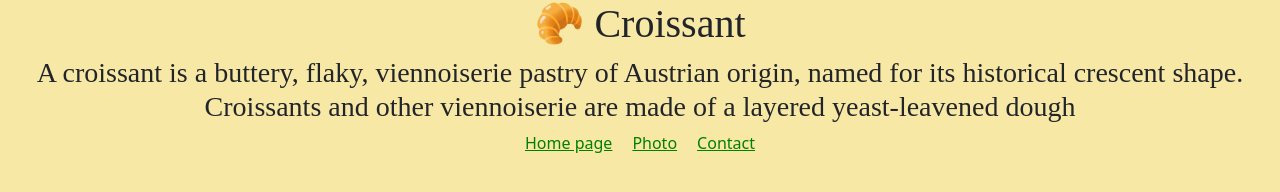
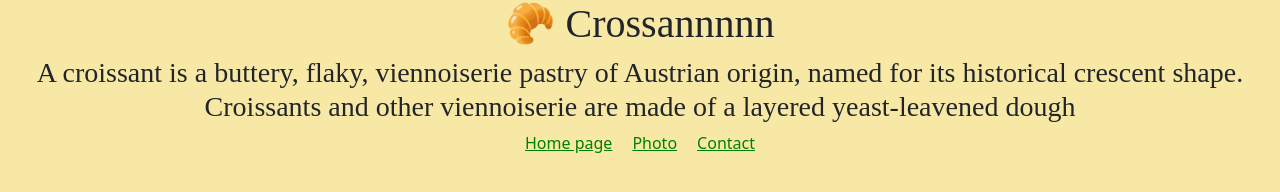
Before and after one commit to atiyeh/corosan, a plain HTML site: page index.html in a window 1280 px wide. Drawn offline with nearby package versions, Linux system fonts and the light colour scheme.

Commit message:
first commit

```diff
--- a/index.html
+++ b/index.html
@@ -15,7 +15,7 @@
     <link rel="stylesheet" href="/src/styles.css" />
   </head>
   <body>
-    <h1>🥐 Croissant</h1>
+    <h1>🥐 Crossannnnn</h1>
     <h3>
       A croissant is a buttery, flaky, viennoiserie pastry of Austrian origin,
       named for its historical crescent shape. Croissants and other viennoiserie
```
